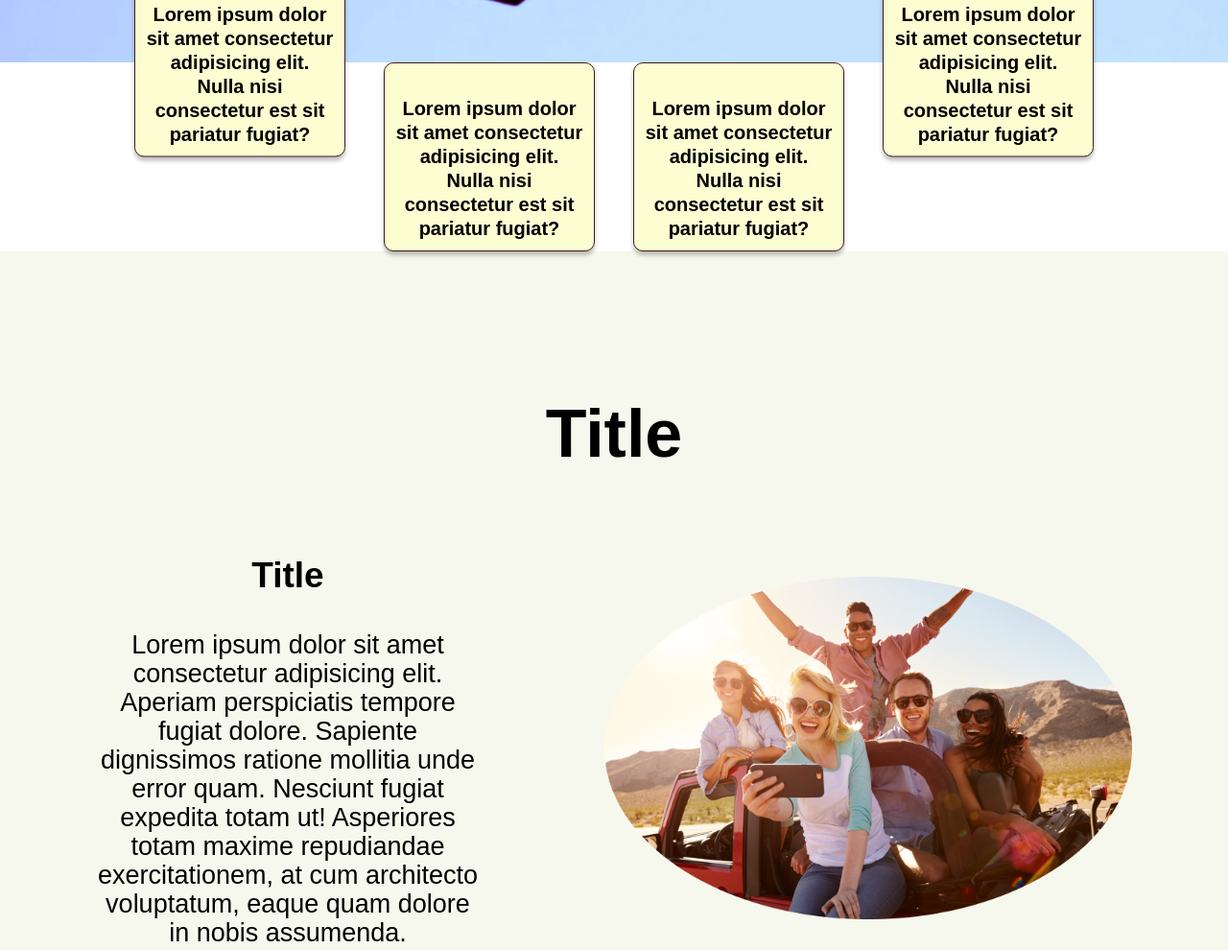
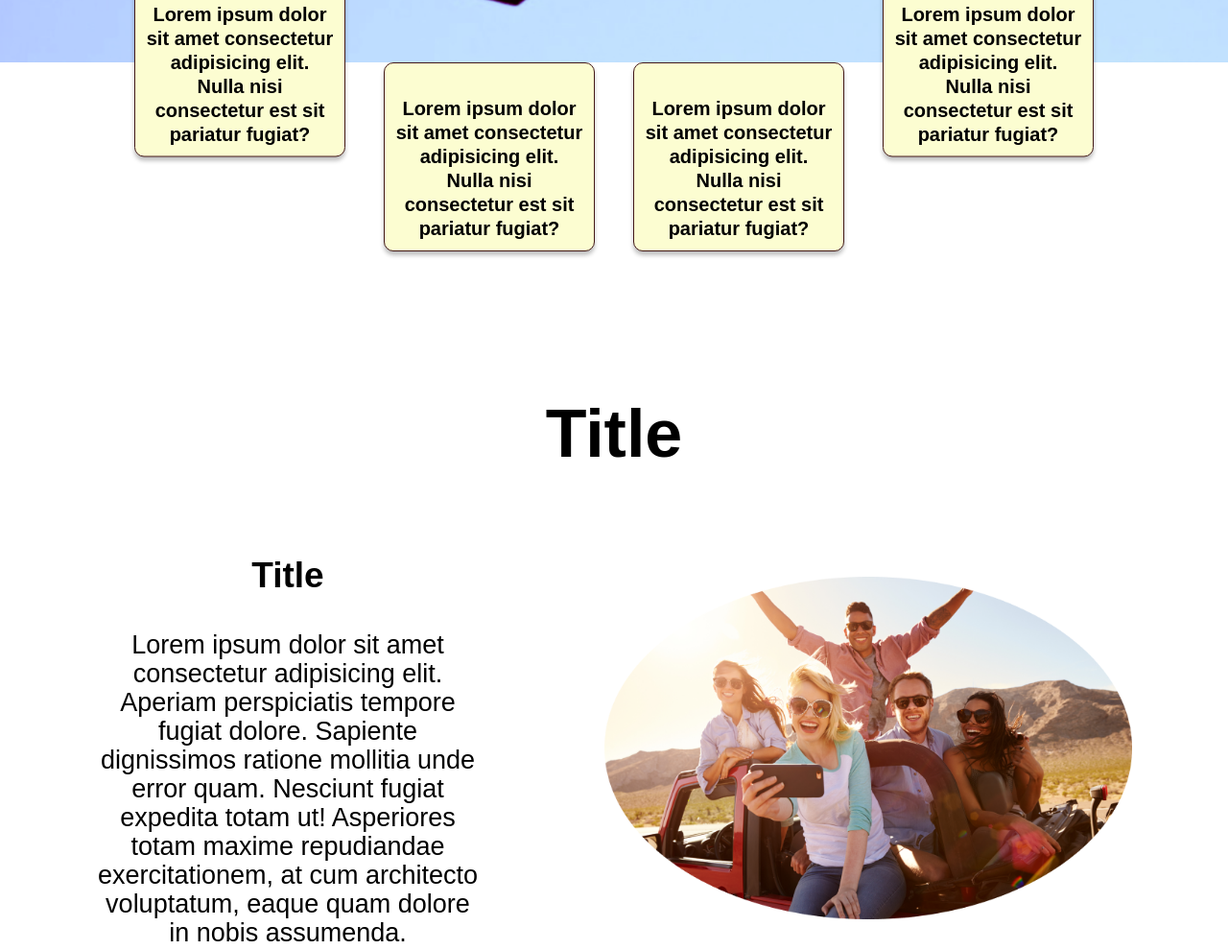
Before and after one commit to Denis856/some1, a plain HTML site: page index.html in a window 1280 px wide. Shown: the part 965-1955 px from the top of the page at 96% size. Drawn offline with Linux system fonts and the light colour scheme.

Commit message:
Update main.css

```diff
--- a/css/main.css
+++ b/css/main.css
@@ -122,7 +122,7 @@
   color: #cc7878;
 }
 .page3 {
-  background: #F7F8ED;
+  background: #fff;
   padding: 200px 0 135px 0;
 }
 .page3 .page3_body .page3_title {
```
